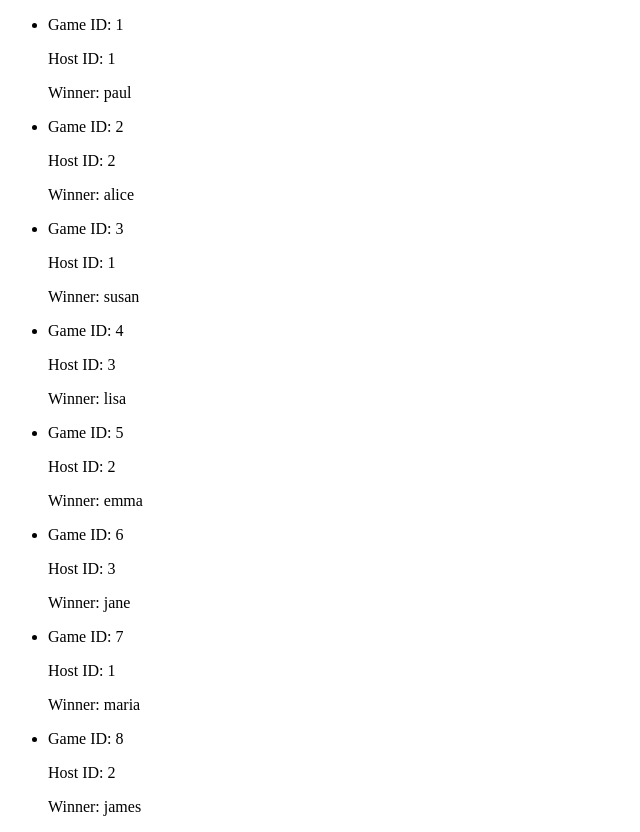
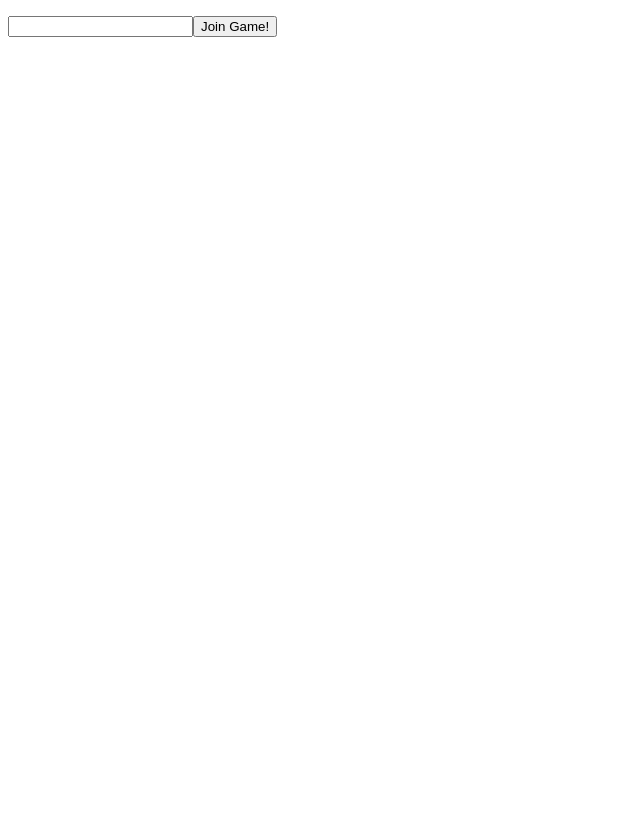
Before and after one commit to jauregiazcue/fullStack_group_project, a React (Vite) app in the folder client/: page / in a window 1280 px wide. Shown: the whole page, without its empty margins (0-640 px from the left). After the commit the page ends 800 px from the top, so only its background shows below. Built offline with nearby package versions, Linux system fonts and the light colour scheme.

Commit message:
basic join game form

```diff
--- a/client/src/App.jsx
+++ b/client/src/App.jsx
@@ -1,4 +1,4 @@
-import MatchHistory from './components/matchHistory/matchHistory'
+import JoinGameButton from './components/joinGameButton/JoinGameButton';
 import './App.css'
 import "@fontsource/fredoka";
 import "@fontsource/baloo-2";
@@ -7,7 +7,7 @@ function App() {
 
   return (
     <>
-      <MatchHistory />
+      <JoinGameButton />
     </>
   )
 }
--- /dev/null
+++ b/client/src/components/joinGameButton/JoinGameButton.jsx
@@ -0,0 +1,14 @@
+
+
+const JoinGameButton = () => {
+    return(
+    <p>
+        <form action="">
+            <input type="text" name="gameIdField" id="gameIdField" />
+            <button type="submit">Join Game!</button>
+        </form>
+    </p>
+    )
+}
+
+export default JoinGameButton;
```
